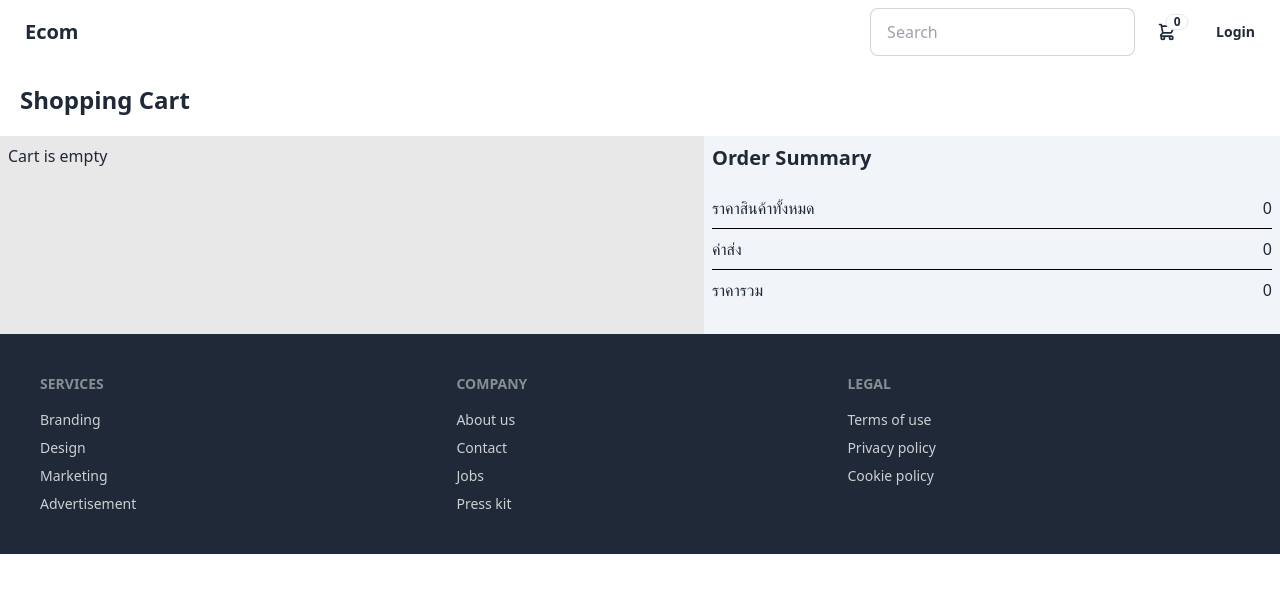
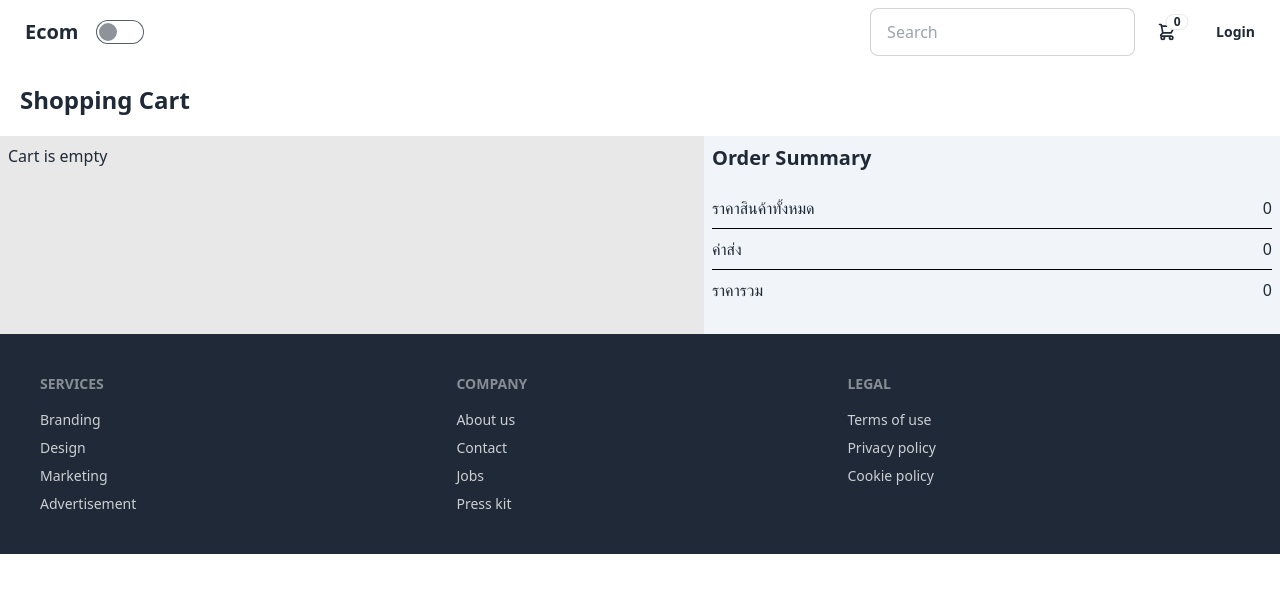
Before and after one commit to bankptrk/vue-eCommerce, a Vue app: page /cart in a window 1280 px wide. Shown: the top 592 px of the page. Built offline with nearby package versions, Linux system fonts and the light colour scheme.

Commit message:
update dark theme

```diff
--- a/src/layouts/UserLayout.vue
+++ b/src/layouts/UserLayout.vue
@@ -1,19 +1,22 @@
 <script setup>
 import { ref, onMounted } from 'vue';
 import { RouterLink, useRouter } from 'vue-router';
+import { useCartStore } from '@/stores/user/cart';
 
-import { useCartStore } from '@/stores/user/cart'
-
-const cartStore = useCartStore()
-
+const cartStore = useCartStore();
 const router = useRouter();
 const isLoggedIn = ref(false);
 const searchText = ref('');
+const isDarkTheme = ref(false);
 
 onMounted(() => {
   if (localStorage.getItem('isLoggedIn')) {
     isLoggedIn.value = true;
   }
+
+  const currentTheme = localStorage.getItem('theme') || 'fantasy';
+  isDarkTheme.value = currentTheme === 'dark';
+  document.documentElement.setAttribute("data-theme", currentTheme);
 });
 
 const login = () => {
@@ -36,6 +39,13 @@ const handleSearch = (event) => {
     });
   }
 };
+
+const toggleTheme = () => {
+  isDarkTheme.value = !isDarkTheme.value;
+  const newTheme = isDarkTheme.value ? "dark" : "fantasy";
+  document.documentElement.setAttribute("data-theme", newTheme);
+  localStorage.setItem('theme', newTheme);
+}
 </script>
 
 <template>
@@ -43,7 +53,9 @@ const handleSearch = (event) => {
     <div class="navbar bg-base-100">
       <div class="flex-1">
         <RouterLink :to="{ name: 'home' }" class="btn btn-ghost text-xl">Ecom</RouterLink>
+        <input type="checkbox" :checked="isDarkTheme" @change="toggleTheme" class="toggle theme-controller" />
       </div>
+
       <div class="flex-none gap-2">
         <div class="form-control">
           <input type="text" placeholder="Search" class="input input-bordered w-24 md:w-auto" v-model="searchText"
--- a/tailwind.config.js
+++ b/tailwind.config.js
@@ -6,6 +6,6 @@ export default {
   },
   plugins: [require('daisyui')],
   daisyui: {
-    themes: ['fantasy'],
+    themes: ['fantasy','dark'],
   },
 };
```
